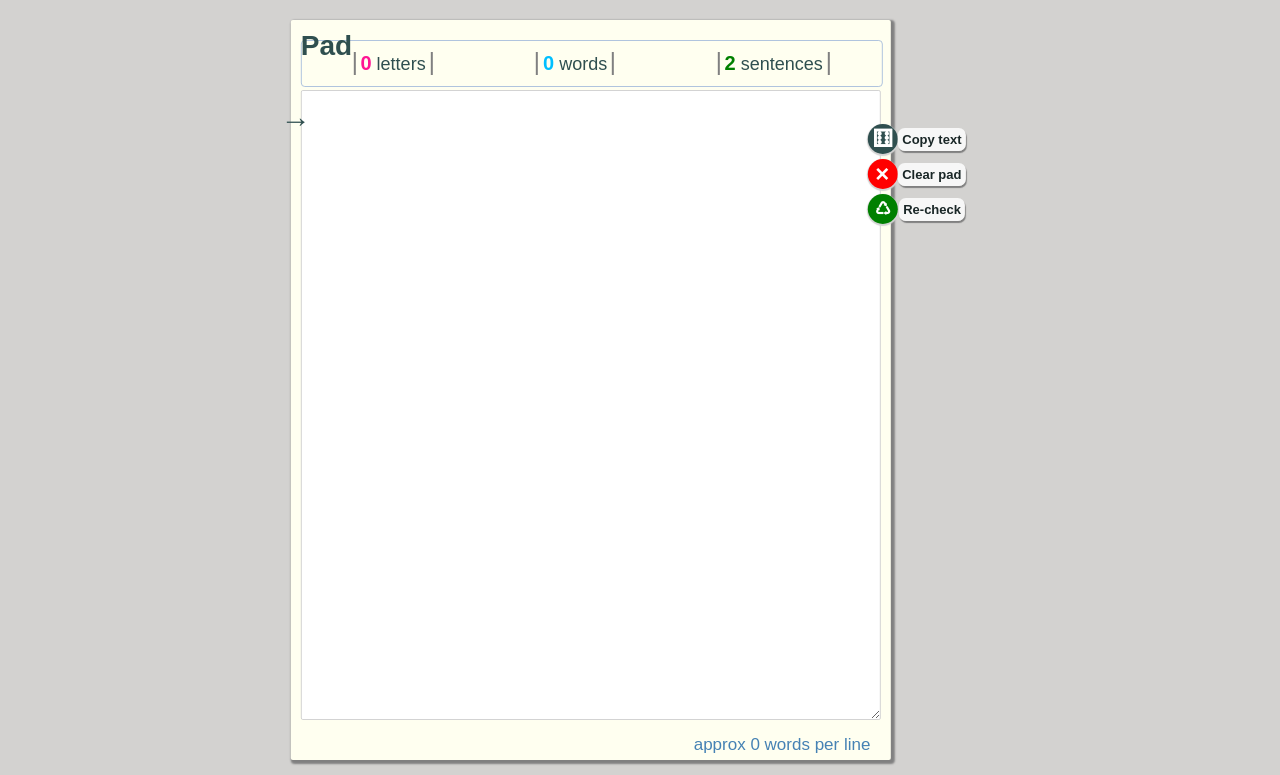
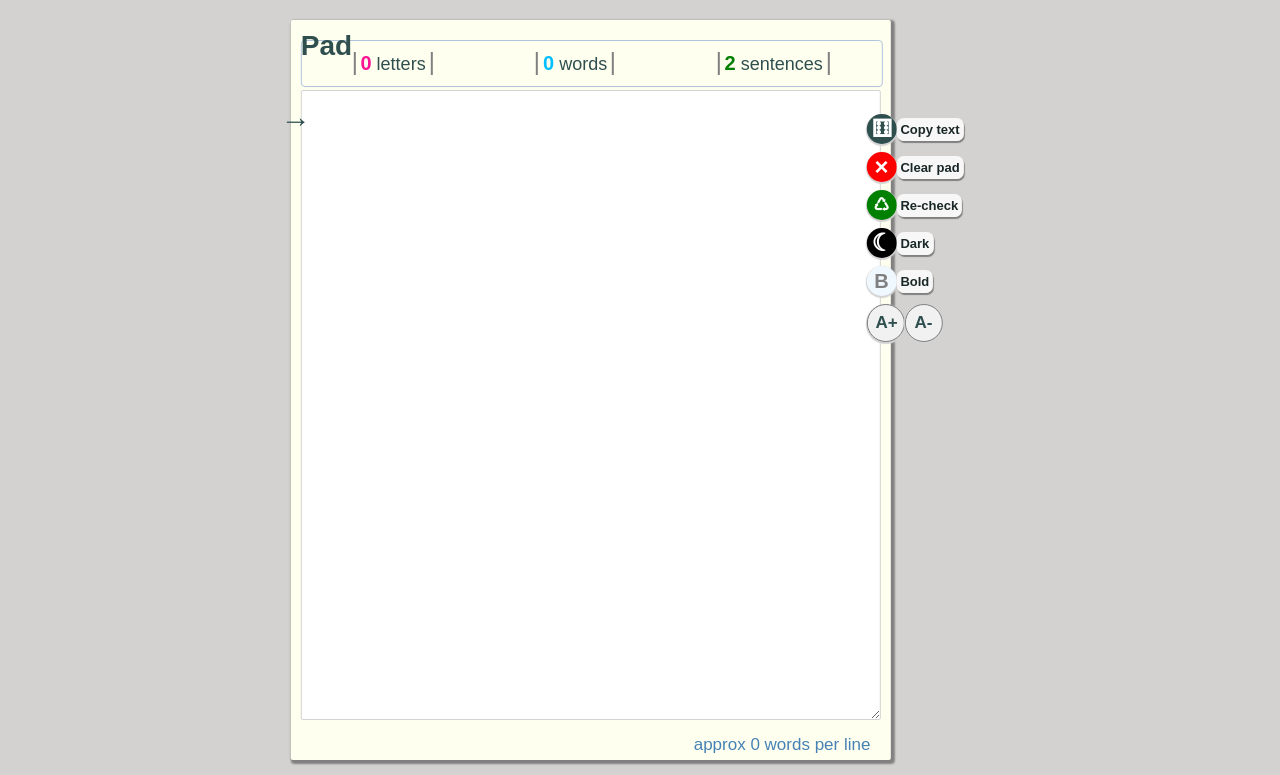
Before and after one commit to symtalha14/Text-Analyser, a plain HTML site: page index.htm in a window 1280 px wide. Shown: the part 45-820 px from the top of the page. Drawn offline with Linux system fonts and the light colour scheme.

Commit message:
Added Dark Mode

```diff
--- a/action.js
+++ b/action.js
@@ -1,10 +1,13 @@
 window.onload=()=>{
+    document.querySelector('.inner').style.backgroundColor="white";
+    document.querySelector('textarea').style.color="darkslategray";
 
     var textArea = document.querySelector('textarea');
     var letterCount = document.querySelector('#letter-count');
     var wordCount = document.querySelector('#word-count');
     var sentenceCount = document.querySelector('#sentence-count');
     var letters=0;var words=0;var sentences=0;var wPs=0;
+    var current_size =  17;
     if(textArea.value!=''){
 
         analyseText(textArea.value);
@@ -42,7 +45,7 @@ window.onload=()=>{
         for(let i=0;i<lines.length;i++){
             var count_words = lines[i].split(' ');
             for(let m=0;m<count_words.length;m++){
-                if(count_words[m].length>1){
+                if(count_words[m].length>2){
                     words+=1;
                 }
             }
@@ -92,6 +95,28 @@ window.onload=()=>{
             clear();
 
         }
+        if(e.target.matches('#bold-text')){
+            textArea.style.fontWeight=(textArea.style.fontWeight=="bold")?"normal":"bold";
+            document.querySelector('#bold-text').style.color=(textArea.style.fontWeight=="bold")?"black":"gray";
+
+        }
+        if(e.target.matches('#plus-size')){
+            current_size+=2;
+            textArea.style.fontSize=current_size+'px';
+        }
+        if(e.target.matches('#minus-size')){
+            current_size-=2;
+            textArea.style.fontSize=current_size+'px';
+
+        }
+        if(e.target.matches('#theme')){
+            var inner = document.querySelector('.inner').style.backgroundColor;
+            var inner_= document.querySelector('textarea').style.color;
+            console.log(inner,inner_);
+            document.querySelector('.inner').style.backgroundColor=(inner=='white')?'darkslategray':'white';
+            document.querySelector('textarea').style.color=(inner_=="darkslategray")?"white":"darkslategray";
+
+        }
     });
 
 }
--- a/index.htm
+++ b/index.htm
@@ -4,10 +4,12 @@
     <meta charset="UTF-8">
     <meta name="viewport" content="width=device-width, initial-scale=1.0">
     <meta http-equiv="X-UA-Compatible" content="ie=edge">
+    <link rel="stylesheet" href="https://fonts.googleapis.com/icon?family=Material+Icons">
     <script src="action.js"></script>
     <title>Word Count</title>
 </head>
 <body>
+
     <div class="header">
         <h1>Word Counter</h1>
     </div>
@@ -21,6 +23,8 @@
                 <li class="sentence-count"><span id="sentence-count">0</span> sentences</li>
             </ul>
         </div>
+
+        <div class="tool-bar">
             <div class="tooltip copy">
                 <span class="copy-btn" >&#9861;</span>
                 <span class="tooltip-text copy" >Copy text</span>
@@ -30,11 +34,24 @@
             </div>
             <div class="tooltip redo">
                 <span class="redo-btn" >&#9850;</span><span class="tooltip-text redo" >Re-check</span>
+            </div>
+            <div class="tooltip theme">
+                <span class="theme-btn" id="theme">&#9790;</span>
+                <span class="tooltip-text theme">Dark</span>
+            </div>
+            <div class="tooltip bold" >
+                <span class="bold-btn" id="bold-text">&#914;</span>
+                <span class="tooltip-text bold">Bold</span>
+            </div>
+            <div class="tooltip size-plus">
+                <span class="size-plus-btn" id="plus-size">A+</span>
+                <span class="size-minus-btn" id="minus-size">A-</span>
+            </div>
 
         </div>
 
         <span class="right-arrow">&rarr;</span>
-        <textarea class="inner" placeholder="Type here..." >
+        <textarea class="inner" placeholder="Type here..." spellcheck="true" >
 
         </textarea>
         <br>
@@ -58,6 +75,17 @@ body{
 }
 .header h1{
     text-shadow: 0 2px 2px gray;
+}
+.tool-bar{
+    display: flex;
+    flex-direction: column;
+    flex-flow: column;
+    padding: 10px;
+    justify-content: center;
+    align-content: stretch;
+    position: absolute;
+    right: -90px;
+    top: 80px;
 }
 .container{
     display: flex;
@@ -88,16 +116,15 @@ body{
     width: calc(100% - 20px);
     border: 1px solid lightgray;
     min-height: calc(100% - 110px);
-    background: #f2f2f2;
     border-radius: 2px;
-    background: #fff;
     padding: 15px;
     box-sizing: border-box;
-    font-size: 21px;
+    background:white;
+    font-size: 17px;
     font-family: 'Segoe UI', Tahoma, Geneva, Verdana, sans-serif;
 }
 .inner::selection{
-    background: lavender;
+    background: rgb(205, 205, 236);
     color: darkslategrey;
 }
 
@@ -114,25 +141,26 @@ body{
     position: absolute;
     bottom: 5px;
     right: 20px;
+
     font-size: 17px;
     color: steelblue;
 }
-.clear-btn , .copy-btn, .redo-btn{
+.clear-btn , .copy-btn, .redo-btn, .theme-btn,.bold-btn,.size-plus-btn,.size-minus-btn{
     display: flex;
     flex-direction: column;
     justify-content: center;
     color: #fff;
     font-size: 24px;
     font-weight: bold;
-
+    justify-self: left;
     border-radius: 75%;
     padding: 5px;
     width: 20px;
     height: 20px;
     vertical-align: center;
     text-align: center;
-    /* right: -20px; */
-
+    right: -20px;
+    align-self: auto;
     transition: 0.4s ease-in-out;
     /* z-index: 10; */
     box-shadow: 0 1px 1px 1px lightgray;
@@ -149,16 +177,34 @@ body{
 .copy-btn{
     background-color: darkslategrey;
     /* top: 135px; */
+}
+.theme-btn{
+    background-color: black;
 
+}
+.bold-btn{
+    background-color: aliceblue;
+    color: gray;
+    font-size: 20px;
+}
+.size-plus-btn,.size-minus-btn{
+    color:darkslategray;
+    font-size: 17px;
+    padding: 8px;
+    border: 1px solid gray;
+    background: #f1f1f1;
+}
+.tooltip:hover{
+    cursor:pointer;
 }
 
 textarea{
     font-weight: lighter;
-    color: darkslategray;
     line-height: 1.1em;
+    font-size: 14px;
 }
 
-.copy-btn:hover, .clear-btn:hover , .redo-btn:hover{
+.copy-btn:hover, .clear-btn:hover , .redo-btn:hover, .theme-btn:hover, .bold-btn:hover,.size-plus-btn:hover,.size-minus-btn:hover{
     cursor: pointer;
     transform: scale(1.2);
     /* animation: smooth 0.7s ease-in-out backwards; */
@@ -181,17 +227,16 @@ textarea{
     display: flex;
     flex-direction: row;
     flex-flow: row;
-    justify-content: space-evenly;
+    justify-content: left;
     align-items: center;
     width: 100px;
     padding: 4px;
     z-index: 10;
-    position: absolute;
     right: -80px;
     transition: all .5s ease-in-out;
 
 }
-.tooltip.copy{
+/* .tooltip.copy{
     top: 100px;
 }
 .tooltip.clear{
@@ -200,6 +245,10 @@ textarea{
 .tooltip.redo{
     top: 170px;
 }
+
+.tooltip.theme{
+    top: 205px;
+} */
 .tooltip-text{
     background: #f8f8f8f8;
     border-radius: 7px;
@@ -208,7 +257,6 @@ textarea{
     font-size: 13px;
     font-weight: bold;
     box-shadow: 1px 2px 1px gray;
-
     transition: all .5s ease-in-out;
 }
 .letter-count , .word-count , .sentence-count{
```
Lines whose indentation alone changed are shown as unchanged.
